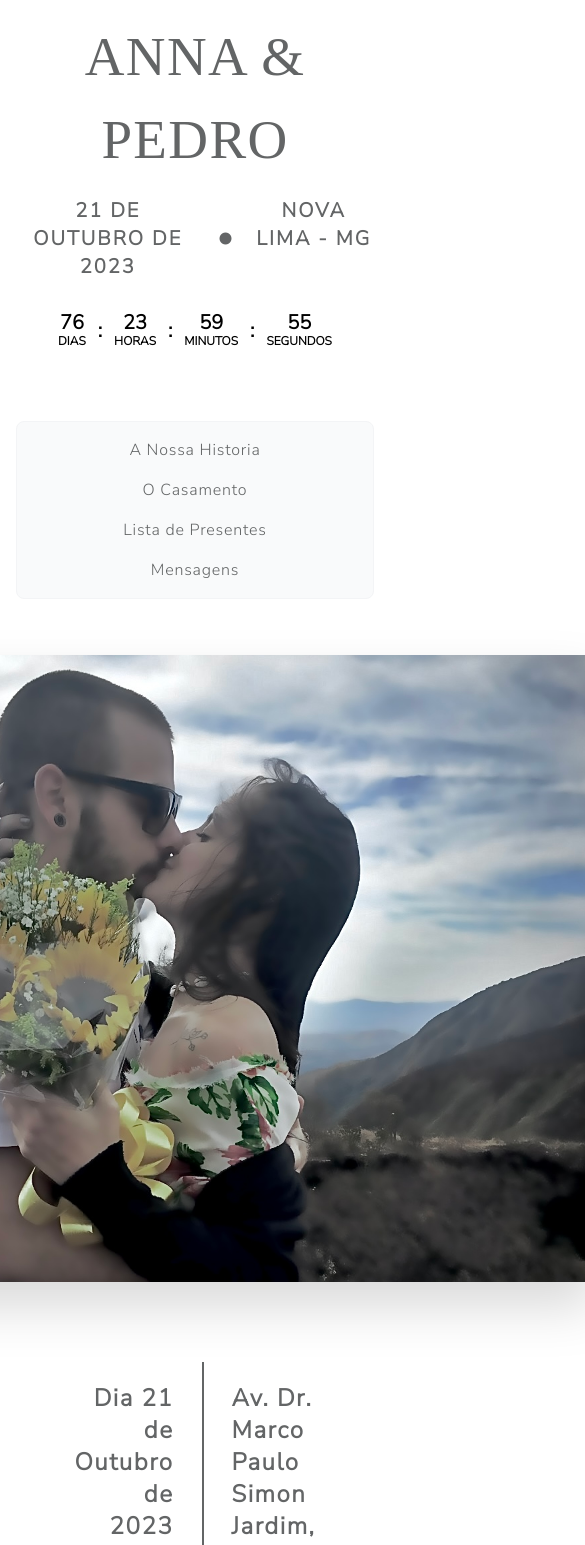
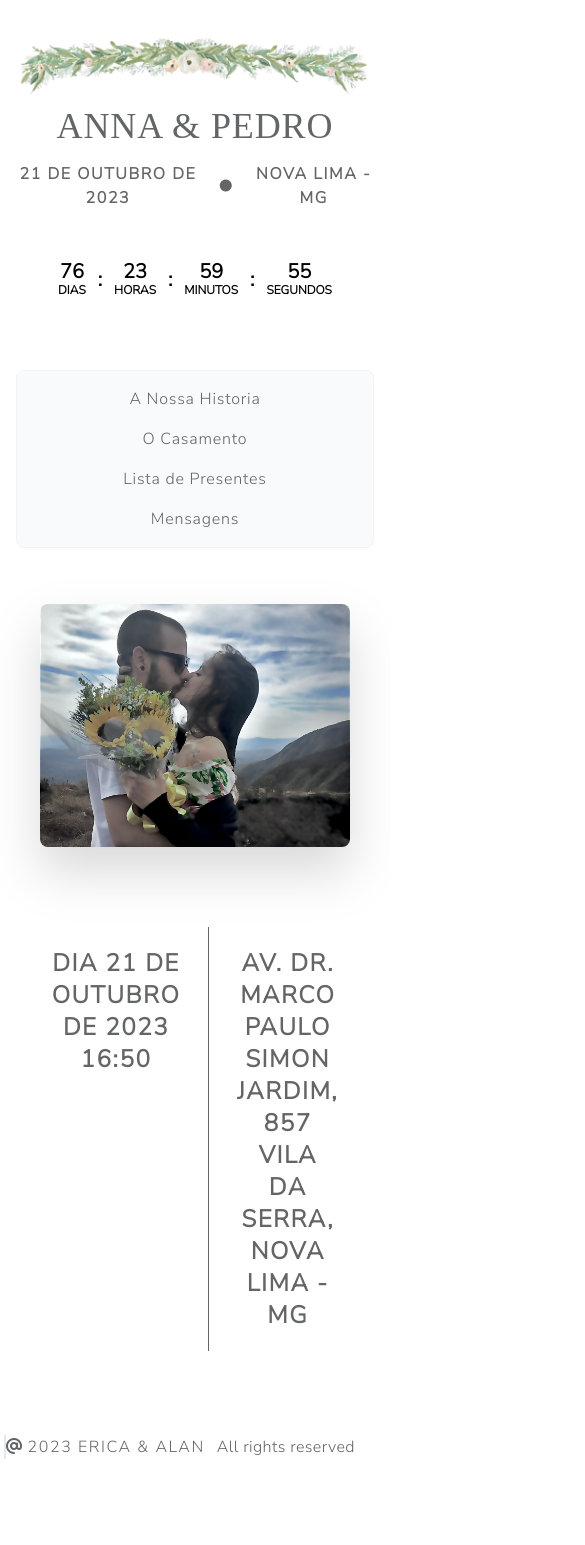
Before and after one commit to EriNoah/anna-pedro-casamento, a React (Create React App) app in the folder client/: page / in a window 390 px wide. Shown: the top 1545 px of the page, 585 px wide, since content can reach past the window. After the commit the page ends 1475 px from the top, so only its background shows below. Built offline with nearby package versions, Linux system fonts and the light colour scheme; a web font is replaced by a local one.

Commit message:
Fix: responsive main page

```diff
--- a/client/src/components/Navbar.jsx
+++ b/client/src/components/Navbar.jsx
@@ -18,19 +18,20 @@ function Navbar() {
   return (
     <div className=" bg-white text-white flex flex-col  text-center max-w-screen-xl  flex-wrap items-center justify-between mx-auto p-4">
       <img
-        className="hidden sm:block md:w-auto sm:text-center"
+        className=" sm:block md:w-auto sm:text-center "
         src={flores}
         alt="flores"
       />
       <a href="/">
-        <h1 className="uppercase tracking-wide text-[55px] font text-[#636566]">
+        <h1 className="uppercase text-[#636566] tracking-wide text-4xl md:text-[55px] font ">
           Anna & Pedro
         </h1>
       </a>
 
-      <h1 className="py-4 text-xl font-bold text-[#636566] text-center flex justify-center gap-5 tracking-widest">
+      <h1 className="py-4 mb-5 text-base md:text-xl font-bold text-[#636566] text-center flex justify-center gap-5 tracking-widest">
         21 DE OUTUBRO DE 2023
-        <i className="fa-solid fa-circle text-xs self-center "></i> NOVA LIMA - MG
+        <i className="fa-solid fa-circle text-xs self-center "></i>
+        NOVA LIMA - MG
       </h1>
       <div className="text-[#636566] mb-10">
         <CountdownTimer targetDate={weedingDay} />
--- a/client/src/paginas/Home.jsx
+++ b/client/src/paginas/Home.jsx
@@ -5,18 +5,20 @@ function Home() {
   return (
     <div className="m-10 gap-5 ">
       <div className="flex flex-col justify-center items-center gap-10 mb-10">
-        <div className="w-[800px] flex ">
+        <div className=" md:w-auto flex ">
           <img className="drop-shadow-2xl rounded-lg" src={foto1} alt="foto1" />
         </div>
-        <div className="flex justify-center content-center m-10 tracking-widest">
-          <h1 className="py-5 text-2xl font-bold text-[#636566] text-right border-r p-7 border-[#636566] ">
+        <div className="flex flex-col justify-center content-center m-10 gap-24">
+          <div className="flex justify-center content-center tracking-widest uppercase">
+            <h1 className="py-5 text-2xl font-bold text-[#636566]  text-center border-r p-7 border-[#636566] ">
               Dia 21 de Outubro de 2023 <br />
               16:50
             </h1>
-          <h1 className="py-5 text-2xl font-bold border-l p-7 border-[#636566] text-[#636566] text-left">
+            <h1 className="py-5 text-2xl font-bold p-7 border-[#636566] text-[#636566] text-center">
               Av. Dr. Marco Paulo Simon Jardim, 857 <br />
               Vila da Serra, Nova Lima - MG <br />
             </h1>
+          </div>
         </div>
       </div>
     </div>
```
Also changed, not shown: 2 other files (tests, documents, lock files or other folders). Lines whose indentation alone changed are shown as unchanged.
